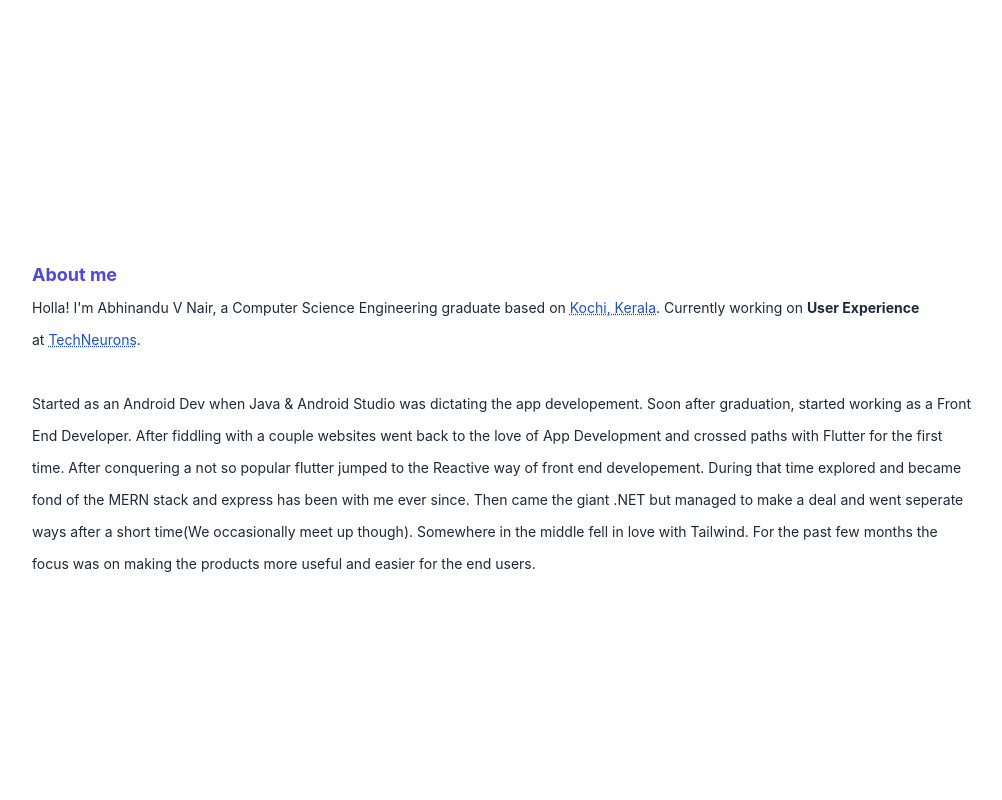
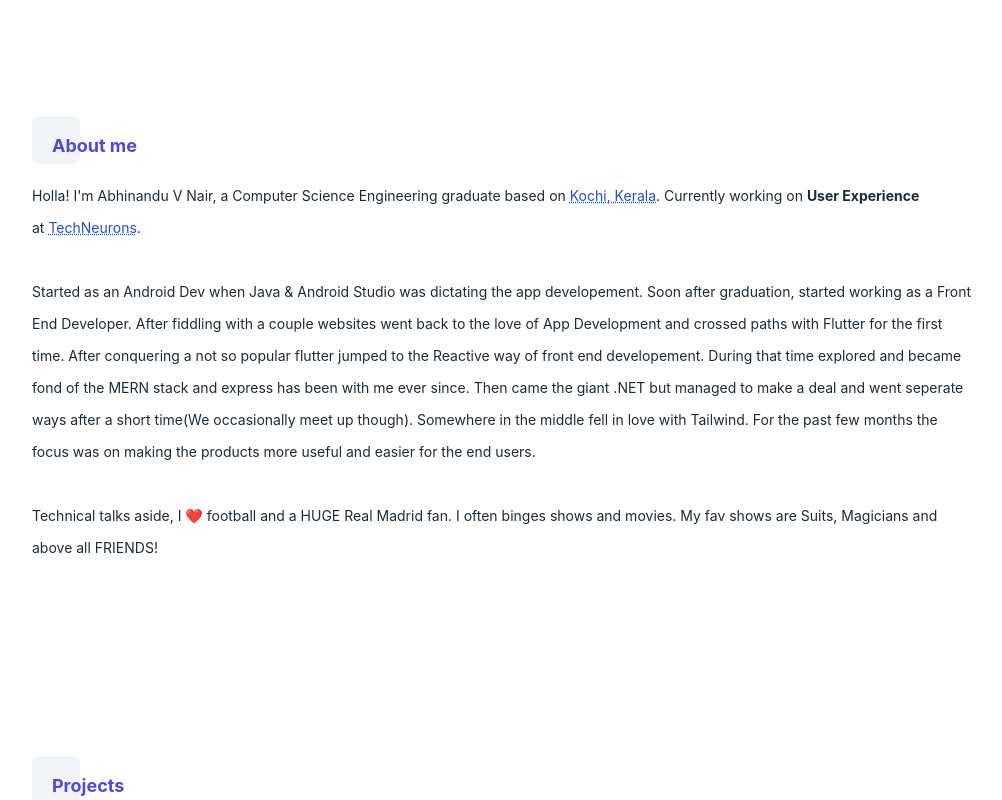
Before and after one commit to abhndv/abhndv.github.io, a Next.js app: page / in a window 1280 px wide. Shown: the part 780-1580 px from the top of the page, without its empty margins (136-1138 px from the left). Built offline with nearby package versions, Linux system fonts and the light colour scheme; a web font is replaced by a local one.

Commit message:
- About updated - Section title styled

```diff
--- a/components/header.js
+++ b/components/header.js
@@ -6,13 +6,15 @@ export default function Header() {
   return (
     <header
       className={
-        "flex items-center justify-between fixed top-0 left-0 right-0 mx-auto py-6 md:py-8" +
+        "flex items-center justify-between fixed top-0 left-0 z-[100] right-0 mx-auto py-6 md:py-8" +
         mediaWidth +
         bgLightDark
       }
     >
       <Link href={"/"}>
-        <h1 className="cursor-pointer text-lg md:text-xl font-bold ">Abhinandu</h1>
+        <h1 className="cursor-pointer text-lg md:text-xl font-bold ">
+          Abhinandu
+        </h1>
       </Link>
       <Menu></Menu>
     </header>
--- a/components/home/about.js
+++ b/components/home/about.js
@@ -1,14 +1,10 @@
 import Section from "../section";
+import SectionTitle from "../title";
 
 export default function ShortAbout(props) {
   return (
     <Section className="leading-8 text-sm md:text-md">
-      <a
-        id="about"
-        className="text-lg font-bold text-indigo-600 dark:text-rose-400"
-      >
-        About me
-      </a>
+      <SectionTitle title="About me" />
       <p className="">
         Holla! I&apos;m Abhinandu V Nair, a Computer Science Engineering
         graduate based on&nbsp;
@@ -46,6 +42,12 @@ export default function ShortAbout(props) {
         love with Tailwind. For the past few months the focus was on making the
         products more useful and easier for the end users.
       </p>
+      <br />
+      <p>
+        Technical talks aside, I ❤️ football and a HUGE Real Madrid fan. I often
+        binges shows and movies. My fav shows are Suits, Magicians and above all
+        FRIENDS!
+      </p>
     </Section>
   );
 }
--- a/components/home/projects.js
+++ b/components/home/projects.js
@@ -1,11 +1,10 @@
 import Section from "../section";
+import SectionTitle from "../title";
 
 export default function ShortProjects(props) {
   return (
     <Section className="leading-8 text-sm">
-      <a className="text-lg font-bold text-indigo-600 dark:text-rose-400">
-        Projects
-      </a>
+      <SectionTitle title="Projects" />
       <p>You can find some of my completed &amp; ongoing projects here.</p>
       <br />
       <p>coming soon!!</p>
--- a/components/section.js
+++ b/components/section.js
@@ -2,7 +2,7 @@ export default function Section(props) {
   return (
     <main
       className={
-        "container h-screen mx-auto w-full py-8 flex items-center " +
+        "container mx-auto w-full py-24 flex items-center " +
         (props.className || "")
       }
     >
--- /dev/null
+++ b/components/title.js
@@ -0,0 +1,16 @@
+export default function SectionTitle(props) {
+  const titleCircle = "block p-4 rounded-full relative ";
+  const titleCircleSmall =
+    "block w-12 h-12 rounded-lg absolute left-0 top-0 bg-slate-100 dark:bg-slate-800";
+  return (
+    <>
+      <div className={titleCircle}>
+        &nbsp;
+        <span className={titleCircleSmall}></span>
+        <a className="absolute text-lg font-bold text-indigo-600 dark:text-rose-400">
+          {props.title || ""}
+        </a>
+      </div>
+    </>
+  );
+}
--- a/pages/index.js
+++ b/pages/index.js
@@ -19,7 +19,7 @@ export default function Home() {
         <Header />
 
         {/* Landing Page Section */}
-        <Section>
+        <Section className="h-screen my-0">
           <h1 className="text-xl md:text-3xl">Hi 👋,</h1>
           <h1 className="text-3xl md:text-6xl font-bold my-6">
             I&apos;m&nbsp;
```
